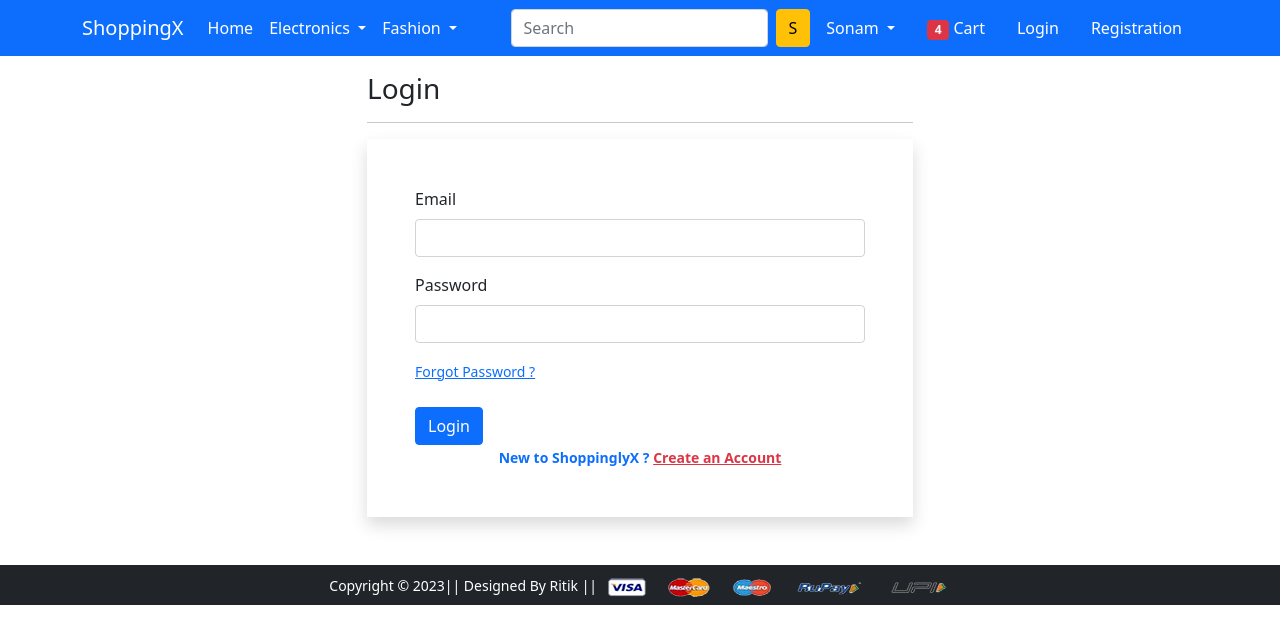
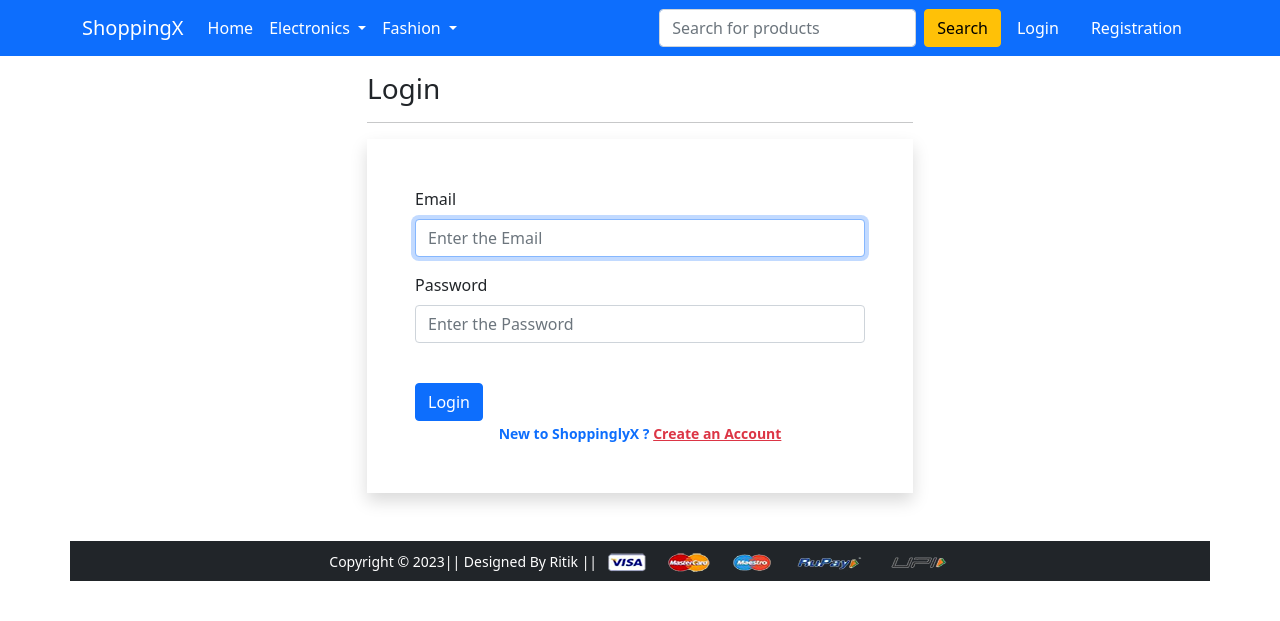
Before and after one commit to Yyuichiii/Yyuimart---Django-Project, a Django app: page /login/ in a window 1280 px wide. Shown: the top 621 px of the page. Run offline with Django 4.2, Linux system fonts and the light colour scheme; some libraries are stand-ins or nearby versions.

Commit message:
Created Login and Password change pages with proper validations

```diff
--- a/User_Account/admin.py
+++ b/User_Account/admin.py
@@ -36,7 +36,7 @@ class CustomUserAdmin(UserAdmin):
 
 
     search_fields = ("email",'first_name')
-    ordering = ("email",)
+    ordering = ('is_superuser',)
 
 
 admin.site.register(CustomUser, CustomUserAdmin)
--- a/User_Account/forms.py
+++ b/User_Account/forms.py
@@ -1,6 +1,12 @@
 from .models import CustomUser
-from django.contrib.auth.forms import UserCreationForm,AuthenticationForm,UserChangeForm
+from django.contrib.auth.forms import UserCreationForm,UserChangeForm,PasswordChangeForm
 from django import forms
+from django.utils.translation import gettext_lazy as _
+from django.core.exceptions import ValidationError
+from .models import CustomUser
+from django.contrib.auth import authenticate
+from django.contrib.auth import password_validation
+
 
 
 class User_Reg(UserCreationForm):
@@ -16,6 +22,47 @@ class User_Reg(UserCreationForm):
 
 
 class User_Change_Reg(UserChangeForm):
+    password=None
     class Meta:
         model=CustomUser
-        fields=['first_name']
+        fields=['name','Phone','email']
+        labels={'email':'Email','name':'Name','Phone':'Phone Number'}
+        widgets = {'email': forms.EmailInput(attrs={'disabled':True,'class': 'form-control','placeholder': 'Enter the Email'}),'name': forms.TextInput(attrs={'class': 'form-control','placeholder': 'Enter the Name',}),'Phone': forms.TextInput(attrs={'class': 'form-control','placeholder': 'Enter the Phone Number',})}
+
+
+class login_form(forms.Form):
+
+        email=forms.EmailField(widget=forms.EmailInput(attrs={"class": "form-control",'placeholder': 'Enter the Email',"autofocus": True}),label = "Email",required=True)
+
+        password=forms.CharField(widget=forms.PasswordInput(attrs={"class": "form-control",'placeholder': 'Enter the Password'}),label = "Password")
+
+        error_messages = {
+        "invalid_login": _(
+            "Please enter the correct email/password. Note that both "
+            "fields may be case-sensitive."
+        ),
+        "inactive": _("This account is inactive."),
+    }
+        def get_invalid_login_error(self):
+            return ValidationError(self.error_messages["invalid_login"],code="invalid_login",)
+
+        def clean(self):
+            email = self.cleaned_data.get("email")
+            password = self.cleaned_data.get("password")
+
+            self.user_cache = authenticate(username=email, password=password)
+            if self.user_cache is None:
+                raise self.get_invalid_login_error()
+
+class custom_password_change(PasswordChangeForm):
+    new_password1 = forms.CharField(
+        label=_("New password"),
+        widget=forms.PasswordInput(attrs={"autocomplete": "new-password","class": "form-control"}),
+        strip=False,
+        help_text=password_validation.password_validators_help_text_html(),)
+    new_password2 = forms.CharField(
+        label=_("New password confirmation"),
+        strip=False,
+        widget=forms.PasswordInput(attrs={"autocomplete": "new-password","class": "form-control"}),)
+
+    old_password = forms.CharField(label=_("Old password"),strip=False,widget=forms.PasswordInput(attrs={"autocomplete": "current-password", "autofocus": True,"class": "form-control"}))
--- a/User_Account/models.py
+++ b/User_Account/models.py
@@ -2,6 +2,7 @@ from django.contrib.auth.models import AbstractUser
 from django.db import models
 from django.utils.translation import gettext_lazy as _
 from django.core.validators import RegexValidator
+
 
 class val(RegexValidator):
     message = _("Enter a valid Phone number.")
@@ -13,7 +14,7 @@ from .managers import CustomUserManager
 class CustomUser(AbstractUser):
     username = None
     email = models.EmailField(_("email address"), unique=True)
-    name = models.CharField(_("name"), max_length=150, blank=False)
+    name = models.CharField(_("name"), max_length=30, blank=False)
     phoneNumberRegex = val(regex = r"^\+?1?\d{8,15}$")
     Phone = models.CharField(_("Phone"),validators = [phoneNumberRegex], max_length=15, blank=False)
 
--- a/User_Account/templates/User_Account/base.html
+++ b/User_Account/templates/User_Account/base.html
@@ -53,31 +53,36 @@
            </li>
          </ul>
          <form class="d-flex">
-           <input class="form-control me-2" type="search" placeholder="Search" aria-label="Search">
-           <button class="btn btn-warning" type="submit">S</button>
+           <input class="form-control me-2" type="search" placeholder="Search for products" aria-label="Search">
+           <button class="btn btn-warning" type="submit">Search</button>
          </form>
          <div>
           <ul class="navbar-nav me-auto mb-2 mb-lg-0">
+            {% if  request.user.is_authenticated %}
            <li class="nav-item dropdown mx-2">
               <a class="nav-link dropdown-toggle text-white" href="#" id="profileDropdown" role="button" data-bs-toggle="dropdown" aria-expanded="false">
-                Sonam
+                {{user.name}}
               </a>
               <ul class="dropdown-menu" aria-labelledby="profileDropdown">
                 <li><a class="dropdown-item" href="{% url "profile" %}">Profile</a></li>
                 <li><a class="dropdown-item" href="">Orders</a></li>
                 <li><a class="dropdown-item" href="{% url "password_change" %}">Change Password</a></li>
-                <li><a class="dropdown-item" href="#">Logout</a></li>
+
+                <li><a class="dropdown-item" href="{% url "logout" %}">Logout</a></li>
               </ul>
             </li>
             <li class="nav-item mx-2">
-             <a href="{% url "cart" %}" class="nav-link text-white"><span class="badge bg-danger">4</span> Cart </a>
+              <a href="{% url "cart" %}" class="nav-link text-white"><span class="badge bg-danger">4</span> Cart </a>
             </li>
+            {% endif %}
+            {% if not request.user.is_authenticated %}
             <li class="nav-item mx-2">
              <a href="{% url "login" %}" class="nav-link text-white">Login</a>
             </li>
             <li class="nav-item mx-2">
              <a href="{% url "registration" %}" class="nav-link text-white">Registration</a>
             </li>
+            {% endif %}
           </ul>
          </div>
        </div>
--- a/User_Account/templates/User_Account/login.html
+++ b/User_Account/templates/User_Account/login.html
@@ -1,28 +1,33 @@
-{% extends 'User_Account/base.html' %}
-{% load static %}
-{% block title %}Login{% endblock title %}
-{% block main-content %}
+{% extends 'User_Account/base.html' %} {% load static %} {% block title %}Login{% endblock title %} {% block main-content %}
 <div class="container">
   <div class="row my-3">
     <div class="col-sm-6 offset-sm-3">
       <h3>Login</h3>
-   <hr>
-   <form action="" method="post" novalidate class="shadow p-5">
+      <hr />
+      <form action="{% url "login" %}" method="POST" novalidate class="shadow p-5">
+        {% csrf_token %}
+        {% for field in form %}
         <div class="mb-3">
-     <label for="exampleInputEmail1" class="form-label">Email</label>
-     <input type="email" class="form-control" id="exampleInputEmail1" aria-describedby="emailHelp">
+          <label class="form-label">{{ field.label }}</label> {{ field }}
+          <p class="error">{{ field.errors|striptags }}</p>
         </div>
-    <div class="mb-3">
-     <label for="exampleInputPassword1" class="form-label">Password</label>
-     <input type="password" class="form-control" id="exampleInputPassword1">
-    </div>
-    <small><a href="#">Forgot Password ?</a></small> <br>
-    <input type="submit" class="btn btn-primary mt-4" value="Login">
-    <br>
-    <div class="text-center text-primary fw-bold"><small>New to ShoppinglyX ? <a href="{%url 'registration'%}"
-       class="text-danger">Create an Account</a> </small></div>
-   </form>
+        {% endfor %}
+
+        {% if form.non_field_errors %}
+        {% for error in form.non_field_errors %}
+        <p class="alert alert-danger my-3">{{error}}</p>
+        {% endfor %} {% endif %}
+        <input type="submit" class="btn btn-primary mt-4" value="Login" />
+        <br />
+        <div class="text-center text-primary fw-bold">
+          <small
+            >New to ShoppinglyX ?
+            <a href="{%url 'registration'%}" class="text-danger"
+              >Create an Account</a
+            >
+          </small>
         </div>
     </div>
-</div>
+</form>
+
 {% endblock main-content %}
--- a/User_Account/templates/User_Account/profile.html
+++ b/User_Account/templates/User_Account/profile.html
@@ -1,10 +1,10 @@
-{% extends 'cart/base.html' %}
+{% extends 'User_Account/base.html' %}
 {% load static %}
 {% block title %}Profile{% endblock title %}
 {% block main-content %}
 <div class="container my-5">
  <div class="row">
-  <h3>Welcome Sonam</h3>
+  <h3>Welcome {{user.name}}</h3>
   <div class="col-sm-2 border-end">
    <ul class="list-unstyled">
     <li class="d-grid"><a href="{% url 'profile' %}" class="btn btn-primary">Profile</a></li>
@@ -12,6 +12,8 @@
    </ul>
   </div>
   <div class="col-sm-8 offset-sm-1">
+
+    {{form.as_p}}
    <form action="" method="post">
     {% csrf_token %}
     <div class="col-12">
--- a/User_Account/urls.py
+++ b/User_Account/urls.py
@@ -2,7 +2,8 @@ from django.urls import path
 from . import views
 urlpatterns = [
     path('', views.home,name='home'),
-    path('login/', views.login,name='login'),
+    path('login/', views.login_fun,name='login'),
+    path('logout/', views.logout_fun,name='logout'),
     path('register/', views.registration,name='registration'),
     path('profile/', views.profile,name='profile'),
     path('password_change/', views.password_change,name='password_change'),
--- a/User_Account/views.py
+++ b/User_Account/views.py
@@ -1,31 +1,48 @@
 from django.shortcuts import render,redirect
 from django.http import HttpResponse
-from .forms import User_Reg
-from django.contrib.auth.models import User
-from django.conf import settings
-from django.core.mail import send_mail
+from .forms import User_Reg,login_form,User_Change_Reg,custom_password_change
+from .email import registration_email,password_email
 from django.contrib import messages
-from .models import CustomUser
-
-# Send Email
-def send_email(name,email):
-    subject = 'Welcome to Yyuicart !!!'
-    message = 'Hi '+name+' thank you for creating the account in Yyuicart.\n\nHope you have a good day ahead !!!'
-    email_from = settings.EMAIL_HOST_USER
-    recipient_list = [email]
-    send_mail( subject, message, email_from, recipient_list )
-
+from django.contrib.auth import login,logout,authenticate
+from django.contrib.auth import update_session_auth_hash
 
 # Home
 def home(request):
     return render(request,'User_Account/home.html')
 
+
 # Login
-def login(request):
-    return render(request,'User_Account/login.html')
+def login_fun(request):
+    if(request.user.is_authenticated):
+        return redirect('home')
+    fm=login_form()
+    if request.method=="POST":
+        fm = login_form(request.POST)
+        if fm.is_valid():
+            print("m yha aaya")
+            uemail=fm.cleaned_data['email']
+            upas=fm.cleaned_data['password']
+            user = authenticate(email=uemail,password=upas)
+            if user is not None:
+                login(request,user)
+                messages.success(request, "Login Successfully !!!")
+                return redirect('home')
+
+
+
+    return render(request,'User_Account/login.html',{'form':fm})
+
+# Logout
+def logout_fun(request):
+    logout(request)
+    messages.success(request, "Logout Successfully !!!")
+    return redirect('login')
+
 
 # Registration
 def registration(request):
+    if(request.user.is_authenticated):
+        return redirect('home')
     fm=User_Reg()
     if request.method=="POST":
         fm = User_Reg(request.POST)
@@ -33,23 +50,34 @@ def registration(request):
             uemail=fm.cleaned_data['email']
             uname=fm.cleaned_data['name']
             fm.save()
-            send_email(uname,uemail)
-            object=CustomUser.objects.get(email=uemail)
-
-            object.is_active=False
-            object.save()
-            # print("Ritik",object)
+            registration_email(uname,uemail)
             messages.success(request, "Account has been successfully created !!!")
             return redirect('login')
     return render(request,'User_Account/customerregistration.html',{'form':fm})
 
 # User Profile
 def profile(request):
-    return render(request,'User_Account/profile.html')
+    if(not request.user.is_authenticated):
+        return redirect('login')
+    fm=User_Change_Reg(initial={'name': request.user.name,'email':request.user.email,'Phone':request.user.Phone})
+    return render(request,'User_Account/profile.html',{'form':fm})
 
 # User Password Change
+
 def password_change(request):
-    return render(request,'User_Account/changepassword.html')
+    if(not request.user.is_authenticated):
+        return redirect('login')
+    fm=custom_password_change(request.user)
+    if request.method == 'POST':
+
+        fm = custom_password_change(request.user, request.POST)
+        if fm.is_valid():
+            user = fm.save()
+            update_session_auth_hash(request, user)  # To keep the user logged in
+            # password_email(user.name,user.email)  # For activating the email service
+            messages.success(request, "Password is changed Successfully !!!")
+            return redirect('home')
+    return render(request,'User_Account/changepassword.html',{'form':fm})
 
 # User Cart
 def cart(request):
```
Also changed, not shown: User_Account/email.py (added, +19 -0 lines), User_Account/templates/User_Account/changepassword.html (+18 -25 lines), db.sqlite3. Lines whose indentation alone changed are shown as unchanged.
